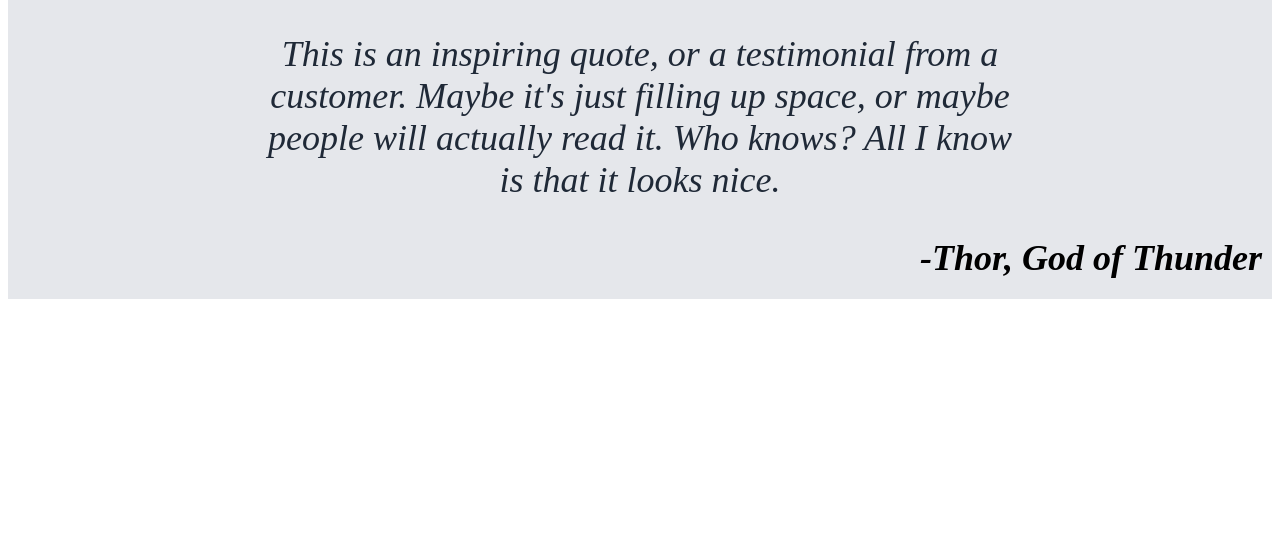
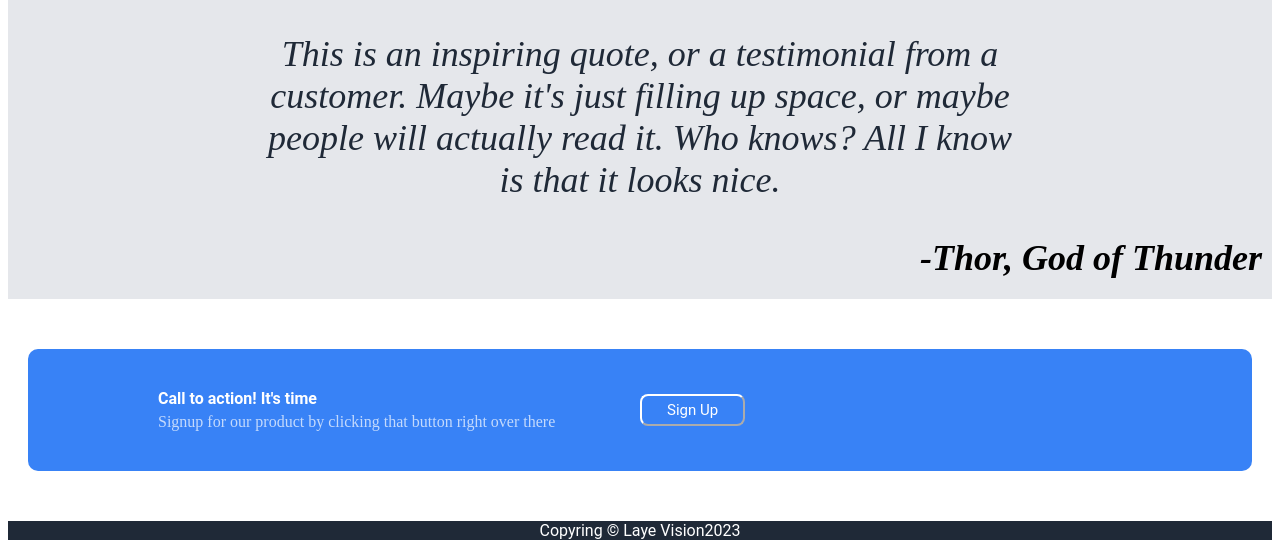
Before and after one commit to ABDOULAYE-SOW/odin-recipes, a plain HTML site: page exemple.html in a window 1280 px wide. Shown: the part 733-1289 px from the top of the page. Before the commit the page ends 1040 px from the top, so only its background shows below. Drawn offline with Linux system fonts and the light colour scheme.

Commit message:
Edit exemple.css and exemple.html

```diff
--- a/exemple.css
+++ b/exemple.css
@@ -98,3 +98,46 @@ h1{
     padding-right: 10px;
     text-align: right;
 }
+.call{
+    display: flex;
+    background-color: #3882f6;
+    margin: 50px 20px;
+    padding: 10px 80px;
+    align-items: center;
+    border-radius: 10px;
+    border-color: none;
+
+}
+.sign-item{
+    flex: 1;
+}
+.signs-text{
+    text-align: left;
+}
+.signs-text p{
+    color: #ffff;
+    opacity: 0.7;
+    margin: 5px 30px 30px 50px;
+
+}
+h4{
+    color: #ffff;
+    font-family: 'Roboto', arial;
+    padding: 0px;
+    margin: 30px 0px 0px 50px;
+}
+.signs-button button{
+    color: #ffff;
+    font-family: 'Roboto', arial;
+    border-color: #ffff;
+    border-radius: 8px;
+    background-color: #3882f6;
+    padding: 5px 25px;
+    font-size: 15px;
+}
+.footer{
+    background-color: #1F2937;
+    color: #ffff;
+    font-family: 'Roboto', arial;
+    text-align: center;
+}
--- a/exemple.html
+++ b/exemple.html
@@ -42,5 +42,20 @@
         <b>-Thor, God of Thunder</b>
 
     </div>
+    <div>
+    <div class="call">
+        <div class="sign-item signs-text">
+            <h4>Call to action! It's time</h4>
+            <p>Signup for our product by clicking that button right over there</p>
+        </div>
+        <div class="sign-item signs-button">
+            <button type="button">Sign Up</button>
+        </div>
+
+    </div>
+    <div class="bx footer">
+        <p>Copyring &copy; Laye Vision2023</p>
+    </div>
+</div>
 </body>
 </html>
```
